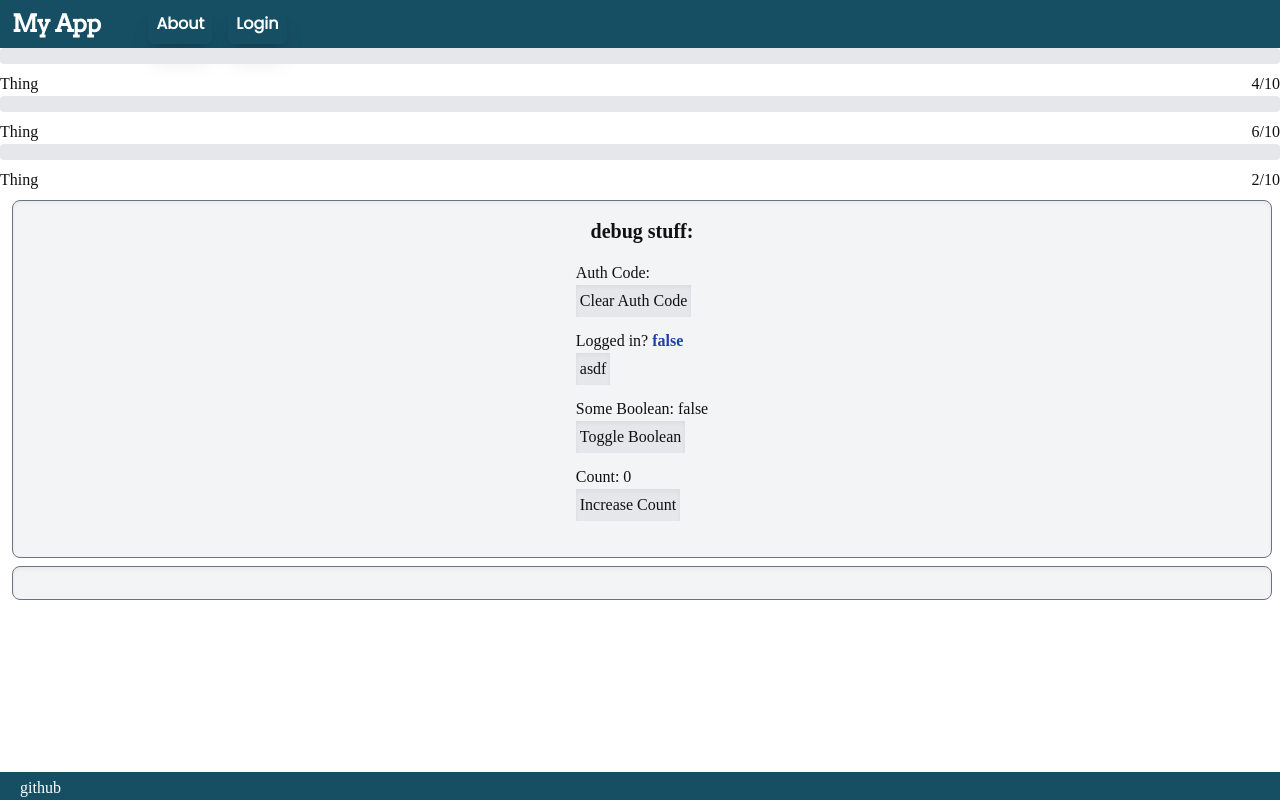
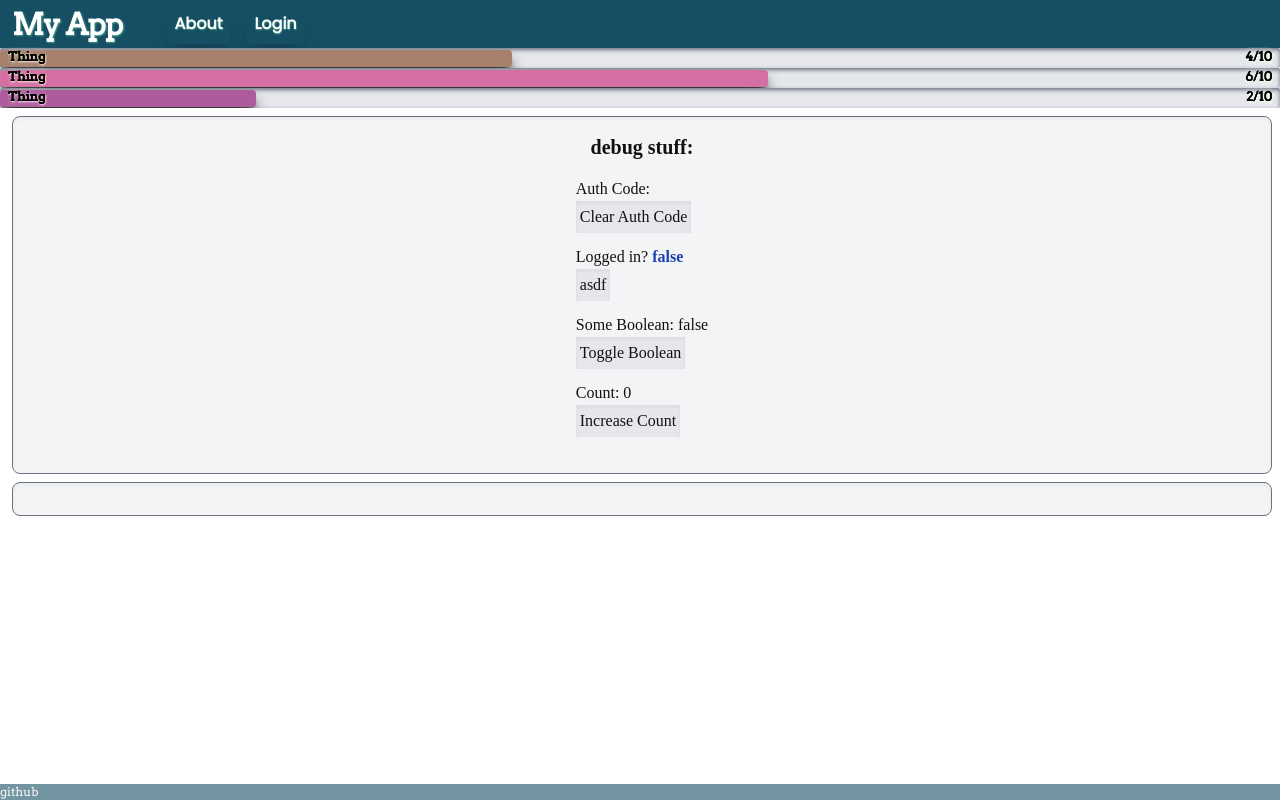
Before and after one commit to cheeseonamonkey/Sperdify, a React (Vite) app: page /about in a window 1280 px wide. Built offline with nearby package versions, Linux system fonts and the light colour scheme; a web font is replaced by a local one.

Commit message:
redirecting auth flow

```diff
--- a/index.html
+++ b/index.html
@@ -8,7 +8,7 @@
   <title>App</title>
 </head>
 
-<body>
+<body class="m-0 p-0">
   <div id="root"></div>
   <script src="/src/index.tsx" type="module"></script>
 </body>
--- a/src/App.tsx
+++ b/src/App.tsx
@@ -1,29 +1,12 @@
 import React from 'react';
-import { BrowserRouter as Router, Route, Routes } from 'react-router-dom';
-
-import AboutPage from './pages/AboutPage';
-import AuthPage from './pages/AuthPage';
-import HomePage from './pages/HomePage';
-
+import AppRouter from './pages/AppRouter';
 import Header from './components/Header';
 import Footer from './components/Footer';
-import NotFoundPage from './pages/NotFoundPage';
 
 export default function App() {
   return (
-    <Router>
-      <div className="flex flex-col min-h-screen">
-        <Header />
-        <div className="flex-grow">
-          <Routes>
-            <Route path='/' element={<HomePage />} />
-            <Route path='/auth' element={<AuthPage />} />
-            <Route path='/about' element={<AboutPage />} />
-            <Route path='*' element={<NotFoundPage />} />
-          </Routes>
-        </div>
-        <Footer />
-      </div>
-    </Router>
+    <div className="m-0 p-0 flex flex-col h-screen">
+      <AppRouter />
+    </div>
   );
 }
--- a/src/components/AuthButton.tsx
+++ b/src/components/AuthButton.tsx
@@ -6,7 +6,7 @@ interface AuthButtonProps {
 
 const AuthButton: React.FC<AuthButtonProps> = ({ isLoggedIn }) => {
     const CLIENT_ID = '8e2f230cbe524ed78ca17438a8cb11e8';
-    const REDIRECT_URI = window.location.href;
+    const REDIRECT_URI = window.location.origin + '/auth';
     const SCOPES = 'user-read-private user-read-email';
 
     const AUTH_URL = `https://accounts.spotify.com/authorize?client_id=${CLIENT_ID}&redirect_uri=${REDIRECT_URI}&scope=${SCOPES}&response_type=token&show_dialog=true`;
--- a/src/components/Footer.tsx
+++ b/src/components/Footer.tsx
@@ -2,8 +2,8 @@ import React from 'react';
 
 const Footer: React.FC = () => {
     return (
-        <footer className="bg-cyan-900 px-5 pb-0 pt-1 text-white">
-            <p> github </p>
+        <footer className="fixed opacity-60 font-arvo text-xs bottom-0 w-full bg-cyan-900 py-0 text-gray-100">
+            <a href="https://www.github.com/cheeseonamonkey/Sperdify">github</a>
         </footer>
     );
 }
--- a/src/components/Header.tsx
+++ b/src/components/Header.tsx
@@ -9,9 +9,9 @@ const Header: React.FC = () => {
     return (
         <header className="bg-cyan-900 p-1 text-white">
             <nav className="container mx-auto  flex items-center justify-between flex-wrap">
-                <div className="flex items-center flex-shrink-0 text-white mr-6">
+                <div className="flex items-center flex-shrink-0 text-white mr-5" style={{ textShadow: '1px 1px 2px #498' }}>
                     <Link to="/">
-                        <span className="font-bold font-arvo mr-2 p-2 my-1 text-2xl hover:bg-slate-700 transition duration-200 rounded-md tracking-tight ">My App</span>
+                        <span className="font-bold font-arvo mr-2 p-2 my-1 text-3xl hover:bg-slate-700 transition duration-200 rounded-md tracking-tight ">My App</span>
                     </Link>
                 </div>
                 <div className="block lg:hidden">
@@ -20,7 +20,7 @@ const Header: React.FC = () => {
                     </button>
                 </div>
                 <div className={`w-full block flex-grow lg:flex  lg:items-center lg:w-auto ${isOpen ? '' : 'hidden'}`}>
-                    <div className="text-md lg:flex-grow">
+                    <div className="text-md lg:flex-grow" style={{ textShadow: '.5px .5px 1.5px #498' }}>
 
                         <Link to="/about" className="font-poppins font-semibold block mx-2 p-2 rounded-md shadow-xl lg:inline-block lg:my-0   hover:bg-slate-700 hover:shadow-inner   hover:mt-0 text-white hover:bg-slate-700 transition duration-300">
                             About
--- a/src/components/StaticMeter.tsx
+++ b/src/components/StaticMeter.tsx
@@ -1,44 +1,39 @@
-import React from 'react';
+import React, { useEffect, useState } from 'react';
 
 interface StaticMeterProps {
+    className?: string;
     label: string;
     value: number;
     max: number;
 }
 
-const StaticMeter: React.FC<StaticMeterProps> = ({ label, value, max }) => {
-    const percentage = (value / max) * 100;
-    const color = getRandomColor();
+const StaticMeter: React.FC<StaticMeterProps> = ({ label, value, max, className = '' }) => {
+    const [percentage, setPercentage] = useState(0);
+    const [color, setColor] = useState('');
 
+    useEffect(() => {
+        setPercentage((value / max) * 100);
+        const randomColor = getRandomPastelColor();
+        setColor(randomColor);
+    }, [value, max]);
+
+    function getRandomPastelColor() {
+        const hue = Math.floor(Math.random() * 335) + 15; // (leans to cool colors)
+        const pastelSaturation = Math.floor(Math.random() * 50) + 25; // Saturation
+        const pastelLightness = Math.floor(Math.random() * 25) + 45; // Lightness
+        return `hsl(${hue}, ${pastelSaturation}%, ${pastelLightness}%)`;
+    }
     return (
-        <div className="w-full">
-            <div className="relative h-4 bg-gray-200 rounded">
-                <div
-                    className={`absolute top-0 left-0 h-full bg-${color}-500 rounded`}
-                    style={{ width: `${percentage}%` }}
-                ></div>
+        <div className={`relative h-3 md:h-4 lg:h-5 ${className}`}>
+            <div className="absolute z-10 inset-0 md:py-[1px] lg:py-[1.5px] shadow-inner shadow-gray-500 bg-gray-200 rounded-sm overflow-hidden ">
+                <div style={{ width: `${percentage}%`, backgroundColor: color }} className="h-full shadow-lg shadow-black rounded "></div>
             </div>
-            <div className="mt-2 flex justify-between">
-                <span>{label}</span>
-                <span>{value}/{max}</span>
+            <div className=" relative top-[-1px] contrast-200  text-gray-900 z-30 font-arvo text-[.8em] md:text-[]" style={{ textShadow: '.5px .5px 2px #ab9' }}>
+                <span className="mix-blend-subtract contrast-200 absolute bg-stone-200/5 rounded  font-semibold left-2 ">{label}</span>
+                <span className="mix-blend-subtract contrast-200 absolute bg-stone-200/10 rounded  font-extrabold right-2">{value}/{max}</span>
             </div>
         </div>
     );
-};
-
-function getRandomColor() {
-    const colors = [
-        'pink',
-        'purple',
-        'indigo',
-        'blue',
-        'green',
-        'yellow',
-        'orange',
-        'red',
-    ];
-    const randomIndex = Math.floor(Math.random() * colors.length);
-    return colors[randomIndex];
 }
 
 export default StaticMeter;
--- /dev/null
+++ b/src/pages/AppRouter.tsx
@@ -0,0 +1,33 @@
+import React from 'react';
+import { BrowserRouter as Router, Route, Routes } from 'react-router-dom';
+
+import AboutPage from './AboutPage';
+import LoginPage from './LoginPage';
+import HomePage from './HomePage';
+
+import Header from '../components/Header';
+import Footer from '../components/Footer';
+import NotFoundPage from './NotFoundPage';
+import AuthPage from './AuthPage';
+import ProfilePage from './ProfilePage';
+
+export default function AppRouter() {
+    return (
+        <Router>
+            <div className="flex flex-col">
+                <Header />
+                <div className="flex-grow">
+                    <Routes>
+                        <Route path='/' element={<HomePage />} />
+                        <Route path='/auth' element={<AuthPage />} />
+                        <Route path='/about' element={<AboutPage />} />
+                        <Route path='/login' element={<LoginPage />} />
+                        <Route path='/profile' element={<ProfilePage />} />
+                        <Route path='*' element={<NotFoundPage />} />
+                    </Routes>
+                </div>
+                <Footer />
+            </div>
+        </Router>
+    );
+}
--- /dev/null
+++ b/src/pages/LoginPage.tsx
@@ -0,0 +1,15 @@
+import React from 'react';
+import AuthButton from '../components/AuthButton';
+
+export default function LoginPage() {
+    return (
+        <div className="min-h-screen flex justify-center bg-gray-50 py-12 px-4 sm:px-6 lg:px-8">
+            <div className="max-w-md w-full space-y-8">
+                <h2 className="mt-6 text-center text-3xl font-extrabold text-gray-900">
+                    Authorize your Spotify account:
+                </h2>
+                <AuthButton isLoggedIn={false} />
+            </div>
+        </div>
+    );
+}
--- a/src/pages/NotFoundPage.tsx
+++ b/src/pages/NotFoundPage.tsx
@@ -3,6 +3,8 @@ import React from 'react';
 export default function NotFoundPage() {
     return (
         <div>
+            <p className='text-lg font-varela-round'>404 - not found :(</p>
+
             {/* Your content goes here */}
         </div>
     );
--- /dev/null
+++ b/src/pages/ProfilePage.tsx
@@ -0,0 +1,56 @@
+import React, { useEffect, useState } from 'react';
+import { useAuthCode } from '../util/GlobalStates';
+
+export default function ProfilePage() {
+    const [authCode] = useAuthCode();
+    const [displayName, setDisplayName] = useState('');
+    const [email, setEmail] = useState('');
+    const [profileImage, setProfileImage] = useState('');
+    const [country, setCountry] = useState('');
+    const [product, setProduct] = useState('');
+    const [followers, setFollowers] = useState(0);
+
+    useEffect(() => {
+        fetch('https://api.spotify.com/v1/me', {
+            headers: {
+                Authorization: `Bearer ${authCode}`,
+            },
+        })
+            .then((response) => response.json())
+            .then((data) => {
+                setDisplayName(data.display_name);
+                setEmail(data.email);
+                setProfileImage(data.images[0]?.url);
+                setCountry(data.country);
+                setProduct(data.product);
+                setFollowers(data.followers.total);
+            })
+            .catch((error) => {
+                console.error('Error fetching user data:', error);
+            });
+    }, [authCode]);
+
+    return (
+        <div className="min-h-screen flex justify-center bg-gray-50 py-12 px-4 sm:px-6 lg:px-8">
+            <div className="max-w-md w-full space-y-8">
+                <h2 className="mt-6 text-center text-3xl font-extrabold text-gray-900">
+                    Profile
+                </h2>
+                <div>
+                    <p>Display Name: {displayName}</p>
+                    <p>Email: {email}</p>
+                    <p>Country: {country}</p>
+                    <p>Product: {product}</p>
+                    <p>Followers: {followers}</p>
+                    {profileImage && (
+                        <img
+                            src={profileImage}
+                            alt="Profile"
+                            className="w-32 h-32 rounded-full mx-auto mt-4"
+                        />
+                    )}
+                </div>
+            </div>
+        </div>
+    );
+}
```
Also changed, not shown: src/pages/AuthPage.tsx (+8 -58 lines), tsconfig.json (+15 -4 lines).
